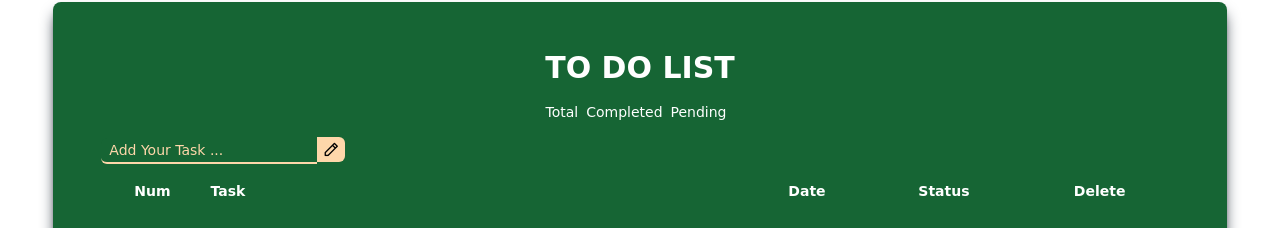
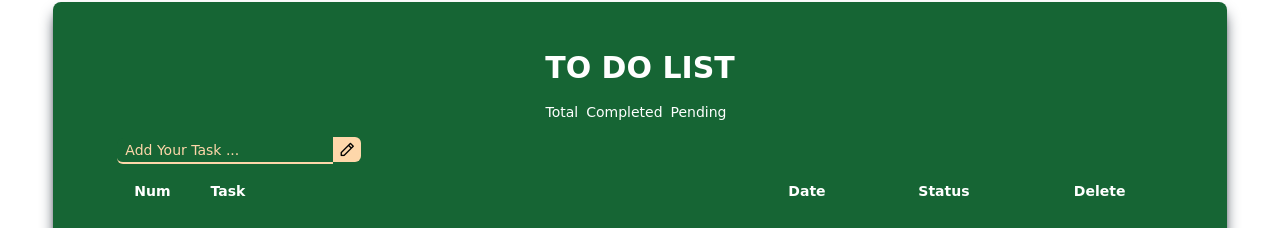
Before and after one commit to zeynabjafari2002/creative-to-do-list, a website: page index.html in a window 1280 px wide. Shown: the part 190-418 px from the top of the page. Drawn offline with nearby package versions, Linux system fonts and the light colour scheme.

Commit message:
replacing input

```diff
--- a/index.html
+++ b/index.html
@@ -17,7 +17,7 @@
             <p id=completedNum class="text-white text-sm capitalize inline pr-2"> completed </p>
             <p id=pendingNum class="text-white text-sm capitalize inline pr-2"> pending</p>
         </div>
-        <input id="todoInput" type="text" placeholder="Add Your Task ..." class="px-2 mt-4 ml-56 family-cursive placeholder:text-orange-200 text-orange-200 border-b-2 inline m-auto caret-orange-200 rounded-l-md border-orange-200 outline-none bg-inherit A51:ml-12 A51:placeholder:text-sm"><i id="submitTodoBtn" class="uil uil-pen inline bg-orange-200 p-3 px-1.5 rounded-r-md cursor-pointer hover:bg-white hover:text-green-800"></i>
+        <input id="todoInput" type="text" placeholder="Add Your Task ..." class="px-2 mt-4 ml-56 family-cursive placeholder:text-orange-200 text-orange-200 border-b-2 inline m-auto caret-orange-200 rounded-l-md border-orange-200 outline-none bg-inherit A51:ml-16 A51:placeholder:text-sm"><i id="submitTodoBtn" class="uil uil-pen inline bg-orange-200 p-3 px-1.5 rounded-r-md cursor-pointer hover:bg-white hover:text-green-800"></i>
 
         <!-- todos -->
         <div id="todoContainer" class="w-full bg-green-800  rounded-lg">
```
Also changed, not shown: dist/output.css.
